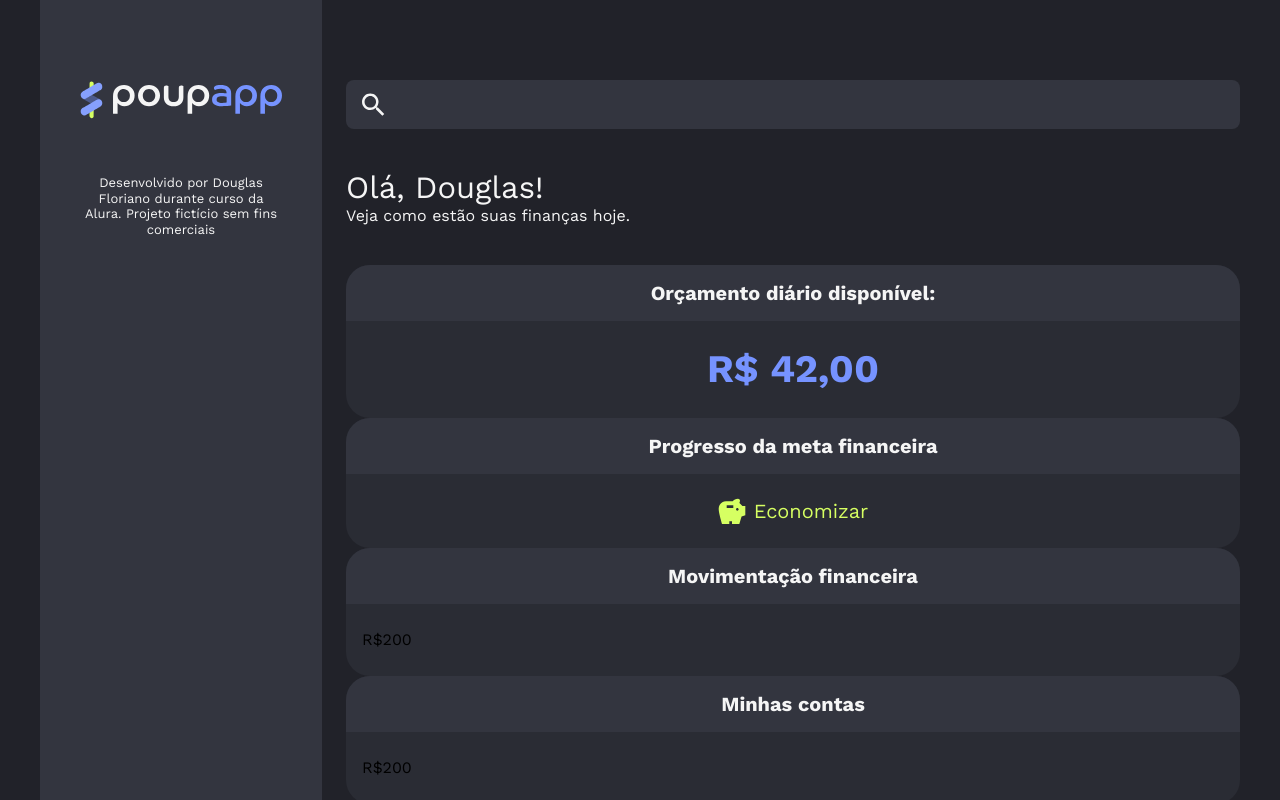
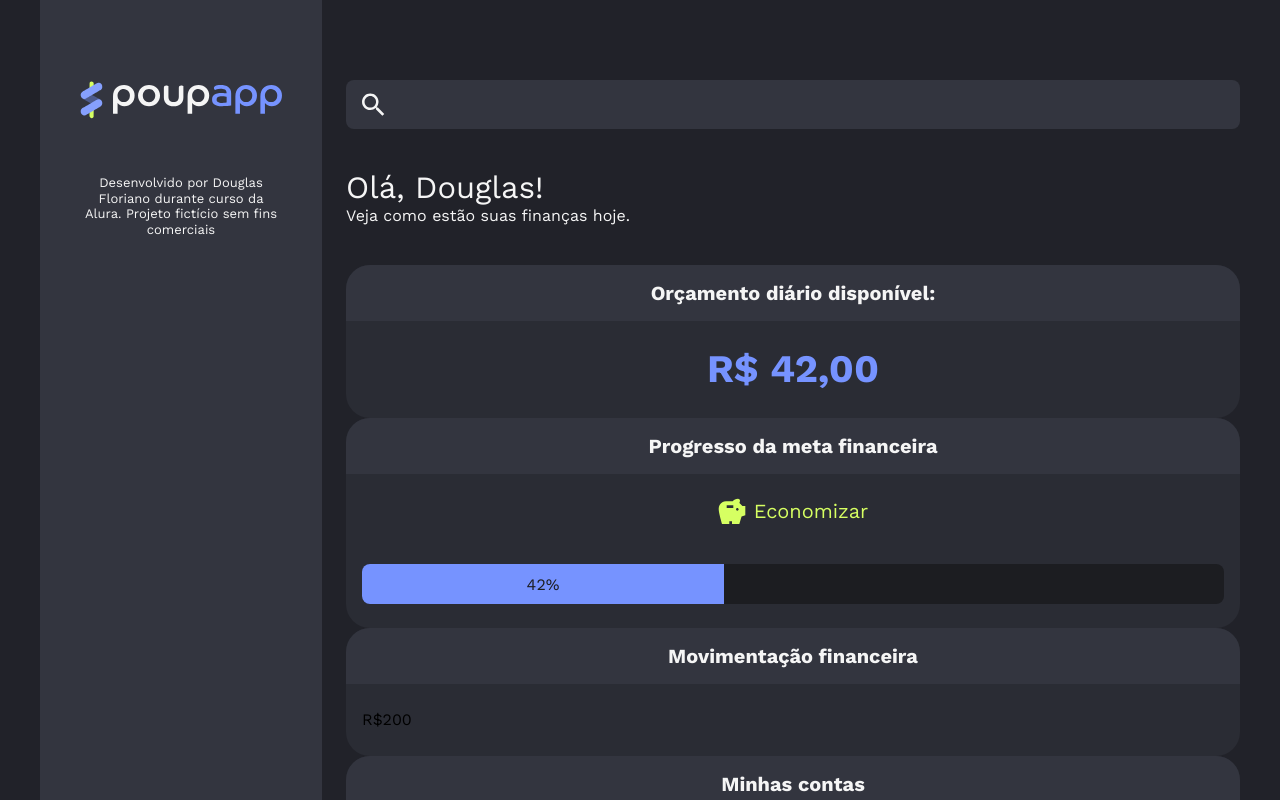
Before and after one commit to dougfani/poupapp-tailwind, a React (Vite) app: page / in a window 1280 px wide. Shown: the top 800 px of the page. Built offline with nearby package versions, Linux system fonts and the light colour scheme.

Commit message:
Add ProgressBar component and incorporate it into SavingStatus

```diff
--- /dev/null
+++ b/src/components/ProgressBar/index.jsx
@@ -0,0 +1,21 @@
+export const ProgressBar = ({ percent }) => {
+    return (
+        <div className="bg-neutral-darker rounded-lg overflow-hidden w-full h-10">
+            <div
+                className="
+                    bg-primary-highlight
+                    h-full
+                    flex
+                    justify-center
+                    items-center
+                    text-neutral-darker
+                    text-base
+                    leading-[120%]
+                    transition-all
+                    duration-300
+                    easy-in-ouy
+                "
+                style={{ width: `${percent}%` }}>{percent}%</div>
+        </div>
+    );
+};
--- a/src/components/SavingsStatus/index.jsx
+++ b/src/components/SavingsStatus/index.jsx
@@ -1,11 +1,13 @@
 import { IconSavings } from '../icons';
+import { ProgressBar } from '../ProgressBar';
 
 export const SavingsStatus = () => {
     return (
-        <div>
-            <p className='text-secondary-income flex items-center gap-2 justify-center text-xl leading-[125%]'>
+        <div className='flex flex-col gap-10'>
+            <p className="text-secondary-income flex items-center gap-2 justify-center text-xl leading-[125%]">
                 <IconSavings /> Economizar
             </p>
+            <ProgressBar percent={42} />
         </div>
     );
 };
```
